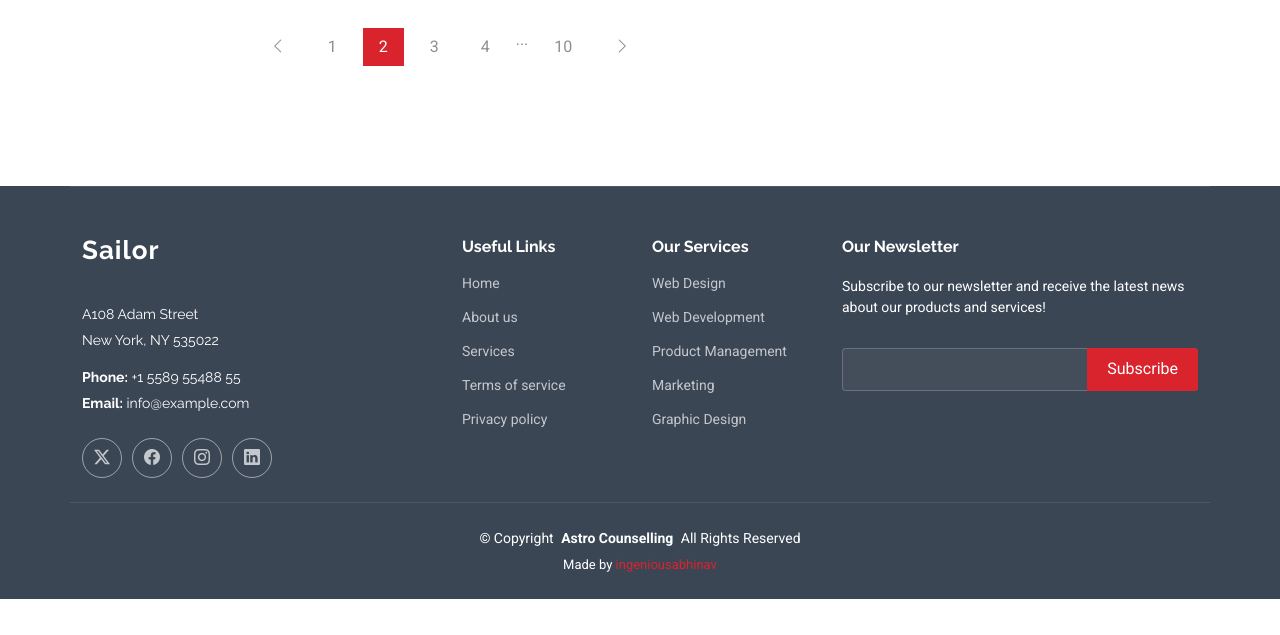
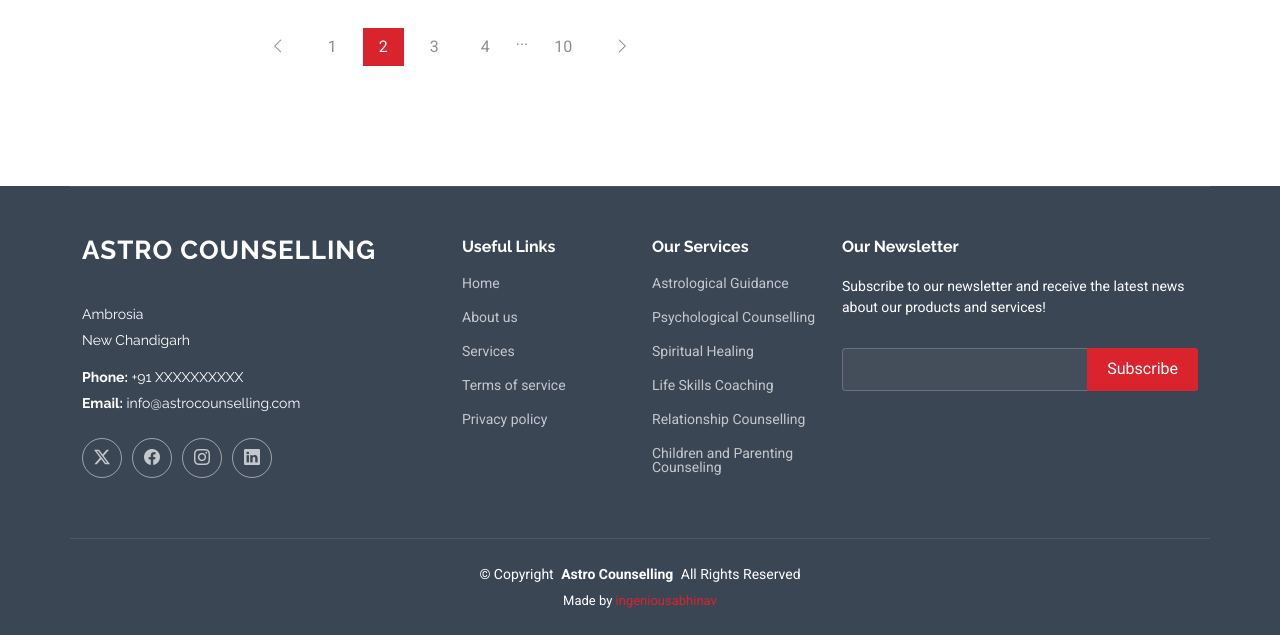
Before and after one commit to abhinavvashisht/jain-astro-counselling, a Django app: page /blog/ in a window 1280 px wide. Shown: the part 3506-4141 px from the top of the page. Before the commit the page ends 4105 px from the top, so only its background shows below. Run offline with Django 5.2, Linux system fonts and the light colour scheme; some libraries are stand-ins or nearby versions.

Commit message:
Created almost all pages

```diff
--- a/astrosite/templates/base.html
+++ b/astrosite/templates/base.html
@@ -107,6 +107,12 @@
 
   {% block testimonials %}
   {% endblock testimonials %}
+
+  {% block termsservice %}
+  {% endblock termsservice %}
+
+  {% block privacypolicy %}
+  {% endblock privacypolicy %}
   <!--##### pages  #####-->
 
   <footer id="footer" class="footer dark-background">
@@ -115,13 +121,13 @@
       <div class="row gy-4">
         <div class="col-lg-4 col-md-6 footer-about">
           <a href="index.html" class="logo d-flex align-items-center">
-            <span class="sitename">Sailor</span>
+            <span class="sitename">ASTRO COUNSELLING</span>
           </a>
           <div class="footer-contact pt-3">
-            <p>A108 Adam Street</p>
-            <p>New York, NY 535022</p>
-            <p class="mt-3"><strong>Phone:</strong> <span>+1 5589 55488 55</span></p>
-            <p><strong>Email:</strong> <span>info@example.com</span></p>
+            <p>Ambrosia</p>
+            <p>New Chandigarh</p>
+            <p class="mt-3"><strong>Phone:</strong> <span>+91 XXXXXXXXXX</span></p>
+            <p><strong>Email:</strong> <span>info@astrocounselling.com</span></p>
           </div>
           <div class="social-links d-flex mt-4">
             <a href=""><i class="bi bi-twitter-x"></i></a>
@@ -137,19 +143,20 @@
             <li><a href="/">Home</a></li>
             <li><a href="/about">About us</a></li>
             <li><a href="/services">Services</a></li>
-            <li><a href="#">Terms of service</a></li>
-            <li><a href="#">Privacy policy</a></li>
+            <li><a href="/terms-service">Terms of service</a></li>
+            <li><a href="/privacy-policy">Privacy policy</a></li>
           </ul>
         </div>
 
         <div class="col-lg-2 col-md-3 footer-links">
           <h4>Our Services</h4>
           <ul>
-            <li><a href="#">Web Design</a></li>
-            <li><a href="#">Web Development</a></li>
-            <li><a href="#">Product Management</a></li>
-            <li><a href="#">Marketing</a></li>
-            <li><a href="#">Graphic Design</a></li>
+            <li><a href="#">Astrological Guidance</a></li>
+            <li><a href="#">Psychological Counselling</a></li>
+            <li><a href="#">Spiritual Healing</a></li>
+            <li><a href="#">Life Skills Coaching</a></li>
+            <li><a href="#">Relationship Counselling</a></li>
+            <li><a href="#">Children and Parenting Counseling</a></li>
           </ul>
         </div>
 
--- a/astrosite/urls.py
+++ b/astrosite/urls.py
@@ -11,4 +11,6 @@ urlpatterns = [
     path('portfolio/', views.portfolio, name='portfolio'),
     path('blog/', views.blog, name='blog'),
     path('testimonials/', views.testimonials, name='testimonials'),
+    path('terms-service/', views.terms, name='terms'),
+    path('privacy-policy/', views.privacypolicy, name='privacypolicy'),
 ]
--- a/astrosite/views.py
+++ b/astrosite/views.py
@@ -26,6 +26,12 @@ def blog(request):
 def testimonials(request):
     return render(request, 'testimonials.html')
 
+def terms(request):
+    return render(request, 'terms-service.html')
+
+def privacypolicy(request):
+    return render(request, 'privacy-policy.html')
+
 def services(request):
     services = Service.objects.all()
     return render(request, 'services.html',{'services': services})
```
Also changed, not shown: astrosite/templates/privacy-policy.html (added, +8 -0 lines), astrosite/templates/terms-service.html (added, +8 -0 lines).
